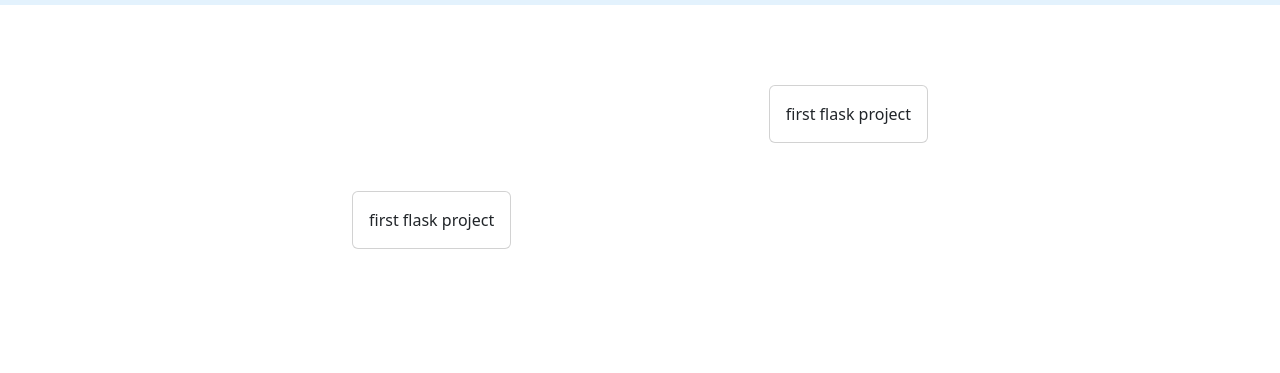
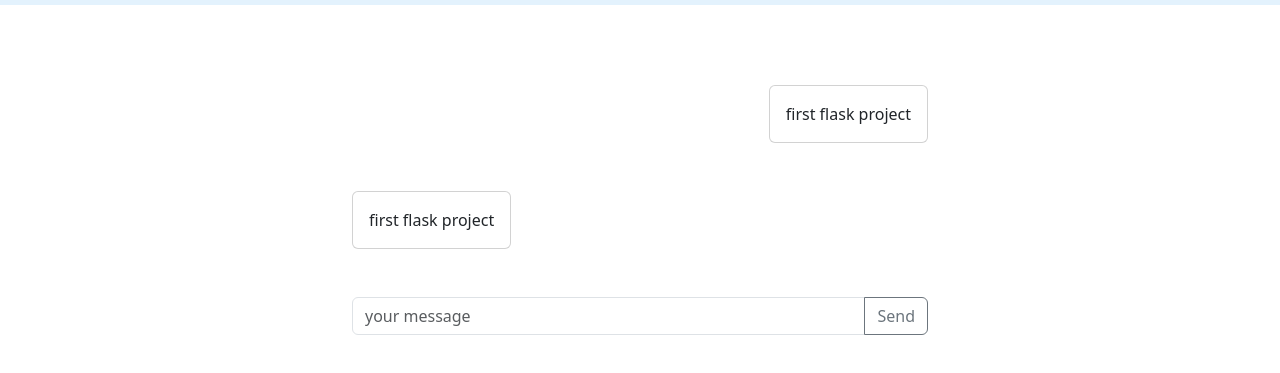
Before and after one commit to felianfilian/dev-flask, a plain HTML site: page index.html in a window 1280 px wide. Shown: the part 51-424 px from the top of the page. Drawn offline with nearby package versions, Linux system fonts and the light colour scheme.

Commit message:
message button

```diff
--- a/index.html
+++ b/index.html
@@ -30,6 +30,16 @@
           <div class="card-body">first flask project</div>
         </div>
       </div>
+      <div class="input-group mb-3 mt-5">
+        <input
+          type="text"
+          class="form-control"
+          placeholder="your message"
+          aria-label="your message"
+          aria-describedby="button-addon2"
+        />
+        <button class="btn btn-outline-secondary" type="button">Send</button>
+      </div>
     </div>
 
     <!-- scripts -->
```
